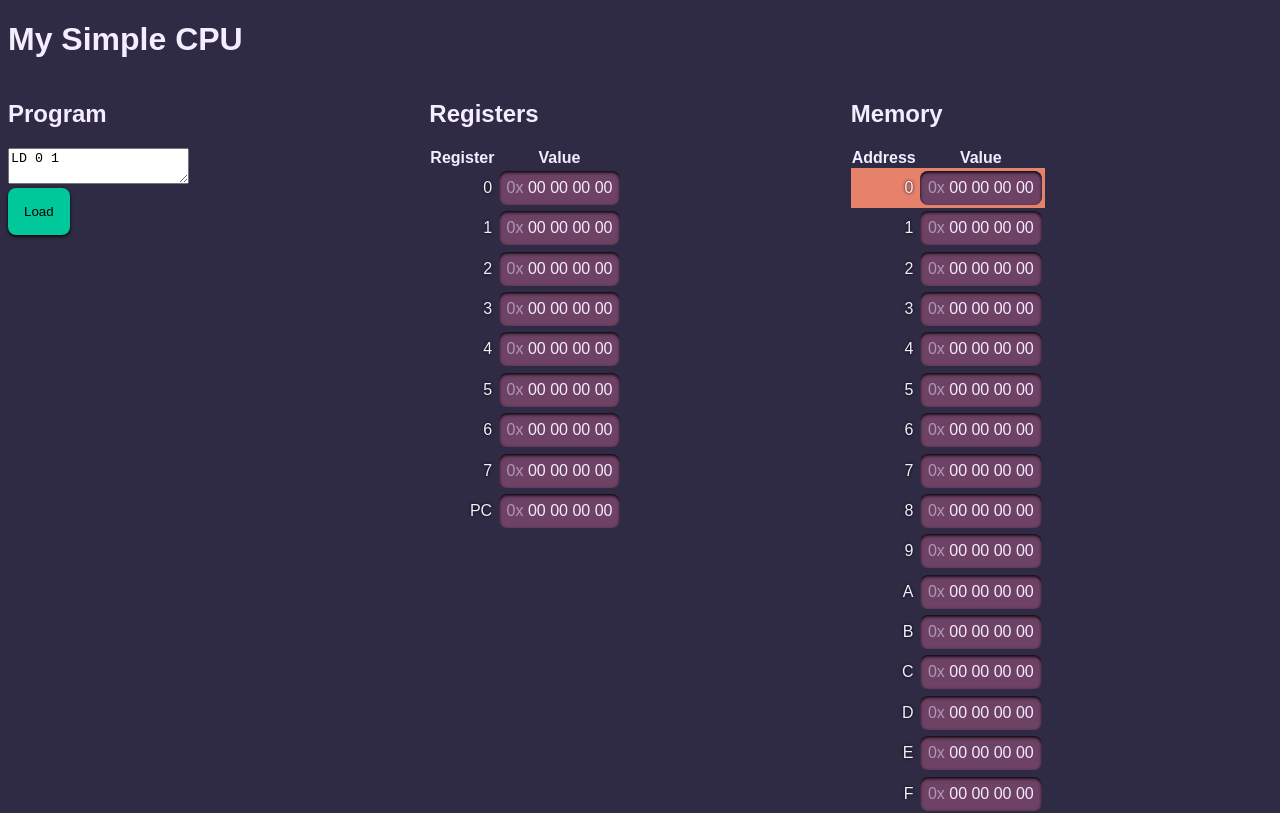
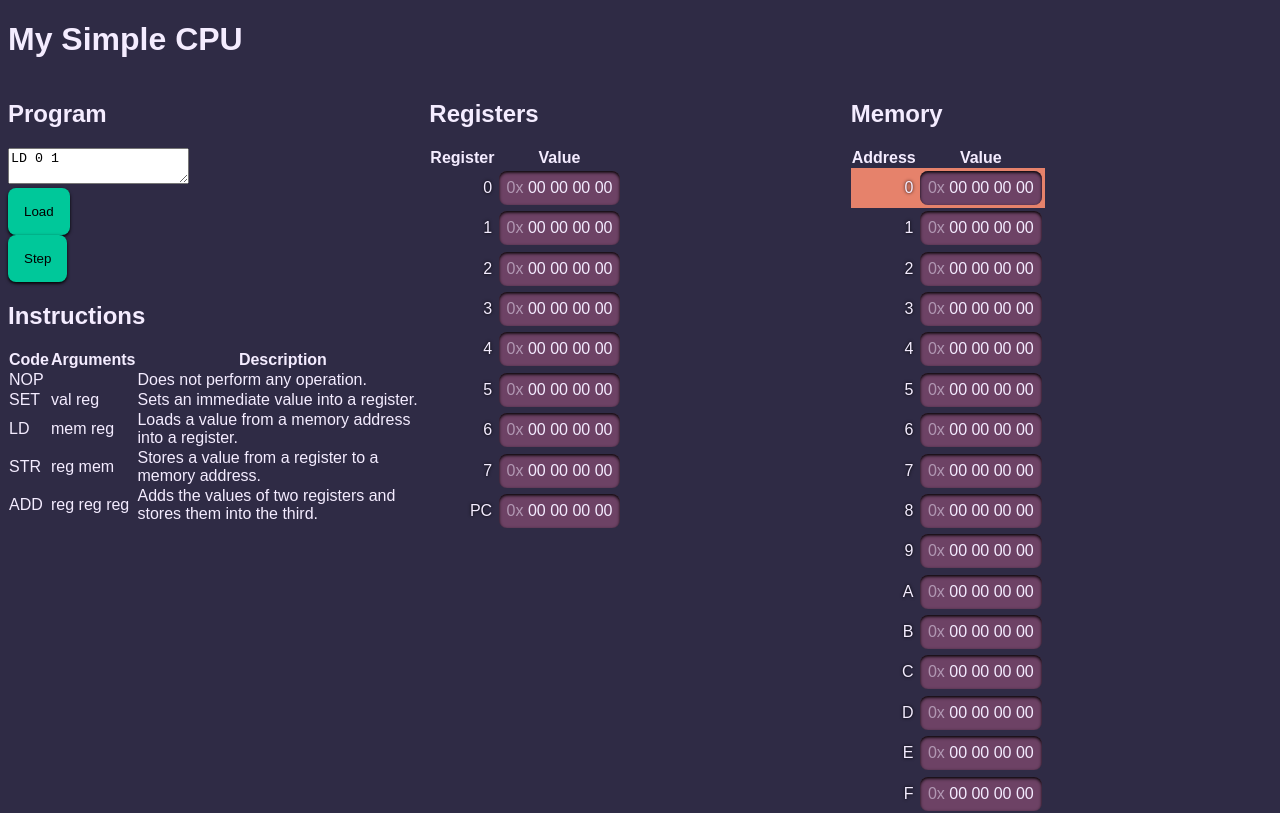
Before and after one commit to wmmiii/MySimpleCPU, a Vue app: page / in a window 1280 px wide. Shown: the top 813 px of the page. Built offline with nearby package versions, Linux system fonts and the light colour scheme.

Commit message:
Restructure instructions
Argument parsing is only handled by the assembler.

Added documentation.

```diff
--- /dev/null
+++ b/src/Instructions.vue
@@ -0,0 +1,45 @@
+<template>
+  <div>
+    <h2>Instructions</h2>
+    <table>
+      <tr><th>Code</th><th>Arguments</th><th>Description</th></tr>
+      <tr v-for="instruction of instructions" :key="instruction.opcode">
+        <td>{{instruction.symbol}}</td>
+        <td>{{instruction.arguments.join(' ')}}</td>
+        <td>{{instruction.description}}</td>
+      </tr>
+    </table>
+  </div>
+</template>
+<script lang="ts">
+import { reactive, defineComponent, toRefs, computed } from '@vue/composition-api';
+
+import { instructions } from './instructions';
+
+export default defineComponent({
+  name: 'instructions',
+  setup() {
+    const state = reactive({
+      instructions: computed(() => instructions)
+    });
+
+    return {
+      ...toRefs(state),
+    };
+  },
+});
+</script>
+<style lang="scss" scoped>
+@import 'constants';
+
+button {
+  display: block;
+}
+
+.error {
+  background-color: $background-inverse;
+  border-radius: $border-radius;
+  color: $background;
+  padding: 0.5rem;
+}
+</style>
--- a/src/Program.vue
+++ b/src/Program.vue
@@ -4,13 +4,16 @@
     <textarea v-model="programText"></textarea>
     <div v-if="error" class="error">{{error}}</div>
     <button @click="load">Load</button>
+    <button @click="step">Step</button>
+    <instructions />
   </div>
 </template>
 <script lang="ts">
 import { reactive, defineComponent, toRefs } from '@vue/composition-api';
 
 import { assemble } from './assembler';
-import { loadProgram } from './cpu';
+import { loadProgram, step } from './cpu';
+import instructions from './Instructions.vue';
 
 export default defineComponent({
   name: 'program',
@@ -31,9 +34,11 @@ export default defineComponent({
 
     return {
       ...toRefs(state),
-      load
+      load,
+      step: () => step()
     };
   },
+  components: {instructions}
 });
 </script>
 <style lang="scss" scoped>
--- a/src/assembler.ts
+++ b/src/assembler.ts
@@ -1,9 +1,10 @@
-import { Instruction, instructions } from "./instructions";
+import { Instruction, instructions, ArgumentType } from "./instructions";
 
-const instructionMap: {[symbol: string]: Instruction} = {};
+const instructionMap: {[symbol: string]: [number, Instruction]} = {};
 
-for (let instruction of instructions) {
-  instructionMap[instruction.symbol] = instruction;
+for (let i = 0; i < instructions.length; i++) {
+  const instruction = instructions[i];
+  instructionMap[instruction.symbol] = [i, instruction];
 }
 
 export function assemble(program: string): number[] {
@@ -15,13 +16,33 @@ export function assemble(program: string): number[] {
       continue;
     }
     const args = line.split(' ');
-    const instruction = instructionMap[args[0]];
+    const [opcode, instruction] = instructionMap[args[0]];
     if (instruction == null) {
-      throw `${lineNumber}: Unrecognized instruction: ${args[0]}`;
+      throw `Unrecognized instruction: ${args[0]}`;
     }
-    let encoded = instruction.encodeArguments(args.slice(1));
-    encoded += (instruction.opcode << (0x8 * 0x3));
+    args.splice(0, 1);
+    let encoded = encodeArguments(args, instruction.arguments);
+
+    encoded += (opcode << (0x8 * 0x3));
     binary.push(encoded);
   }
   return binary;
 }
+
+function encodeArguments(args: string[], types: ArgumentType[]): number {
+  if (args.length != types.length) {
+    throw `Incorrect number of arguments: got ${args.length}, expected ${types.length}`;
+  }
+
+  let encoded = 0;
+
+  for (let i = 0; i < types.length; i++) {
+    const arg = parseInt(args[i], 16);
+    if (arg > 0xFF || arg < 0) {
+      throw `Argument must be in the range 0x00 to 0xFF: ${arg}`;
+    }
+    encoded += (arg << (0x8 * i));
+  }
+
+  return encoded;
+}
--- a/src/cpu.ts
+++ b/src/cpu.ts
@@ -1,4 +1,5 @@
 import state, { MEM_SIZE } from "./state";
+import { instructions } from "./instructions";
 
 export function loadProgram(binary: number[]) {
   const startAddress = MEM_SIZE - binary.length;
@@ -7,3 +8,21 @@ export function loadProgram(binary: number[]) {
   }
   state.commit('setProgramCounter', startAddress);
 }
+
+export function step() {
+  const command = state.state.memory[state.state.programCounter];
+  const args = getArgs(command);
+  const opcode = args.splice(3, 1)[0];
+  const instruction = instructions[opcode];
+  instruction.execute(args);
+
+  state.commit('setProgramCounter', state.state.programCounter + 1);
+}
+
+function getArgs(command: number) {
+  const args: number[] = [];
+  for (let i = 0; i < 0x4; i++) {
+    args[i] = command >> (0x8 * i) & 0xFF;
+  }
+  return args;
+}
--- a/src/instructions.ts
+++ b/src/instructions.ts
@@ -1,50 +1,65 @@
 import state from './state';
+
+export enum ArgumentType {
+  Immediate = 'val',
+  Memory = 'mem',
+  Register = 'reg',
+}
 
 export interface Instruction {
   symbol: string;
-  usage: string;
-  opcode: number;
-  encodeArguments(args: string[]): number;
-  execute(args: number): void;
+  description: string;
+  arguments: ArgumentType[];
+  execute(args: number[]): void;
 }
 
 export const instructions: Instruction[] = [
   {
     symbol: 'NOP',
-    usage: 'NOP',
-    opcode: 0x00,
-    encodeArguments(args: string[]): number {
-      if (args.length > 2) {
-        throw 'Incorrect number of arguments!';
-      }
-      return 0x00;
-    },
-    execute(_: number): void {}
+    description: 'Does not perform any operation.',
+    arguments: [],
+    execute(): void {}
+  },
+  {
+    symbol: 'SET',
+    description: 'Sets an immediate value into a register.',
+    arguments: [ArgumentType.Immediate, ArgumentType.Register],
+    execute(args: number[]): void {
+      const value = args[0];
+      const register = args[1];
+      state.commit('setRegister', {index: register, value: value});
+    }
   },
   {
     symbol: 'LD',
-    usage: 'LD memory register',
-    opcode: 0x01,
-    encodeArguments(args: string[]): number {
-      const intArgs = args.map((arg) => parseInt(arg));
-      if (intArgs.length != 2) {
-        throw 'Incorrect number of arguments!';
-      }
-      return asPosition(0, intArgs[0]) + asPosition(1, intArgs[1]);
-    },
-    execute(args: number): void {
-      const memory = fromPosition(0, args);
-      const register = fromPosition(1, args);
+    description: 'Loads a value from a memory address into a register.',
+    arguments: [ArgumentType.Memory, ArgumentType.Register],
+    execute(args: number[]): void {
+      const memory = args[0];
+      const register = args[1];
       const value = state.state.memory[memory];
       state.commit('setRegister', {index: register, value: value});
     }
+  },
+  {
+    symbol: 'STR',
+    description: 'Stores a value from a register to a memory address.',
+    arguments: [ArgumentType.Register, ArgumentType.Memory],
+    execute(args: number[]): void {
+      const register = args[0];
+      const memory = args[1];
+      const value = state.state.registers[register];
+      state.commit('setMemory', {index: memory, value: value});
+    }
+  },
+  {
+    symbol: 'ADD',
+    description: 'Adds the values of two registers and stores them into the third.',
+    arguments: [ArgumentType.Register, ArgumentType.Register, ArgumentType.Register],
+    execute(args: number[]): void {
+      const a = state.state.registers[args[0]];
+      const b = state.state.registers[args[1]];
+      state.commit('setRegister', {index: args[2], value: a + b});
+    }
   }
 ];
-
-function asPosition(index: number, arg: number) {
-  return (arg & 0xFF) << (0x8 * index);
-}
-
-function fromPosition(index: number, args: number) {
-  return args >> (0x8 * index) & 0xFF;
-}
```
